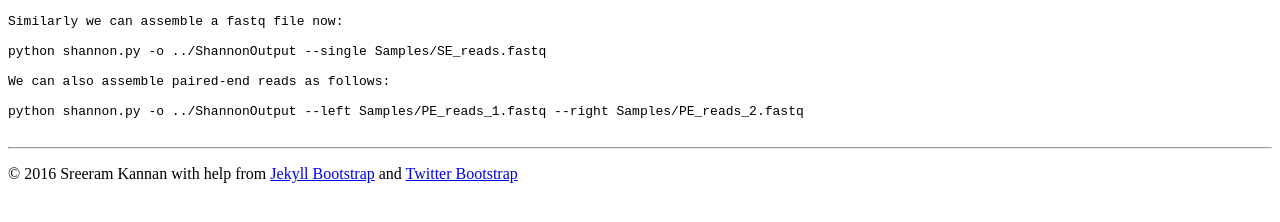
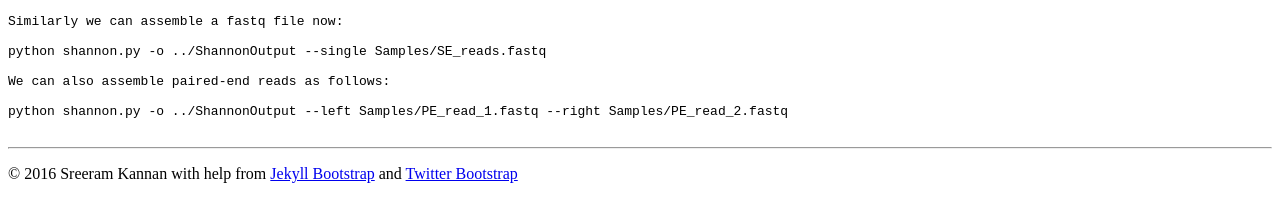
Before and after one commit to sreeramkannan/Shannon, a Jekyll site: the page built from starting.md, in a window 1280 px wide. Shown: the part 362-584 px from the top of the page. Built offline with Jekyll 4.4.1, drawn with Linux system fonts in a browser that asks for light colours; some of the changed text lies outside the part shown.

Commit message:
fix typo
names are not plural in the repo.

```diff
--- a/starting.md
+++ b/starting.md
@@ -22,6 +22,6 @@ python shannon.py -o ../ShannonOutput --single Samples/SE_reads.fastq
 
 We can also assemble paired-end reads as follows:
 
-python shannon.py -o ../ShannonOutput --left Samples/PE_reads_1.fastq --right Samples/PE_reads_2.fastq
+python shannon.py -o ../ShannonOutput --left Samples/PE_read_1.fastq --right Samples/PE_read_2.fastq
 
 ~~~
```
